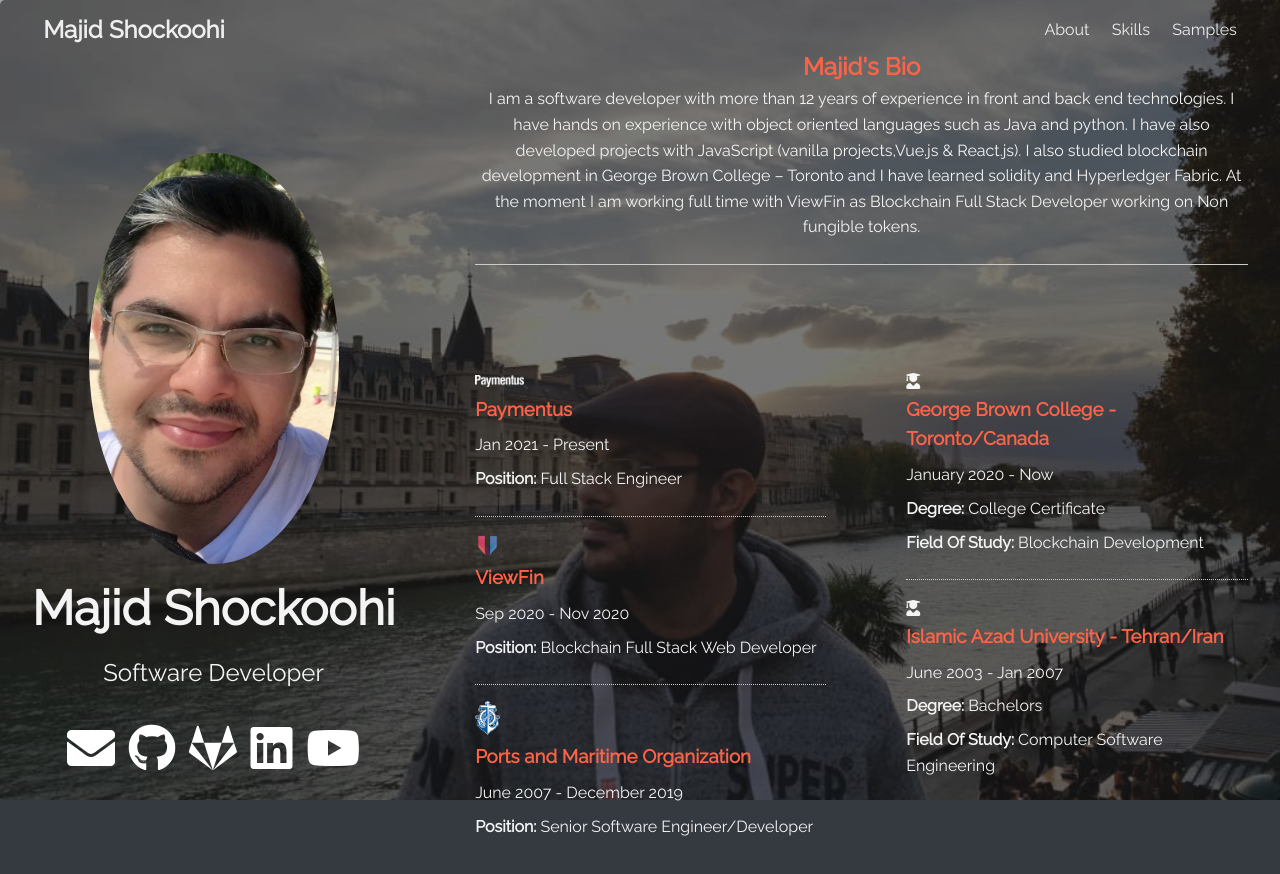
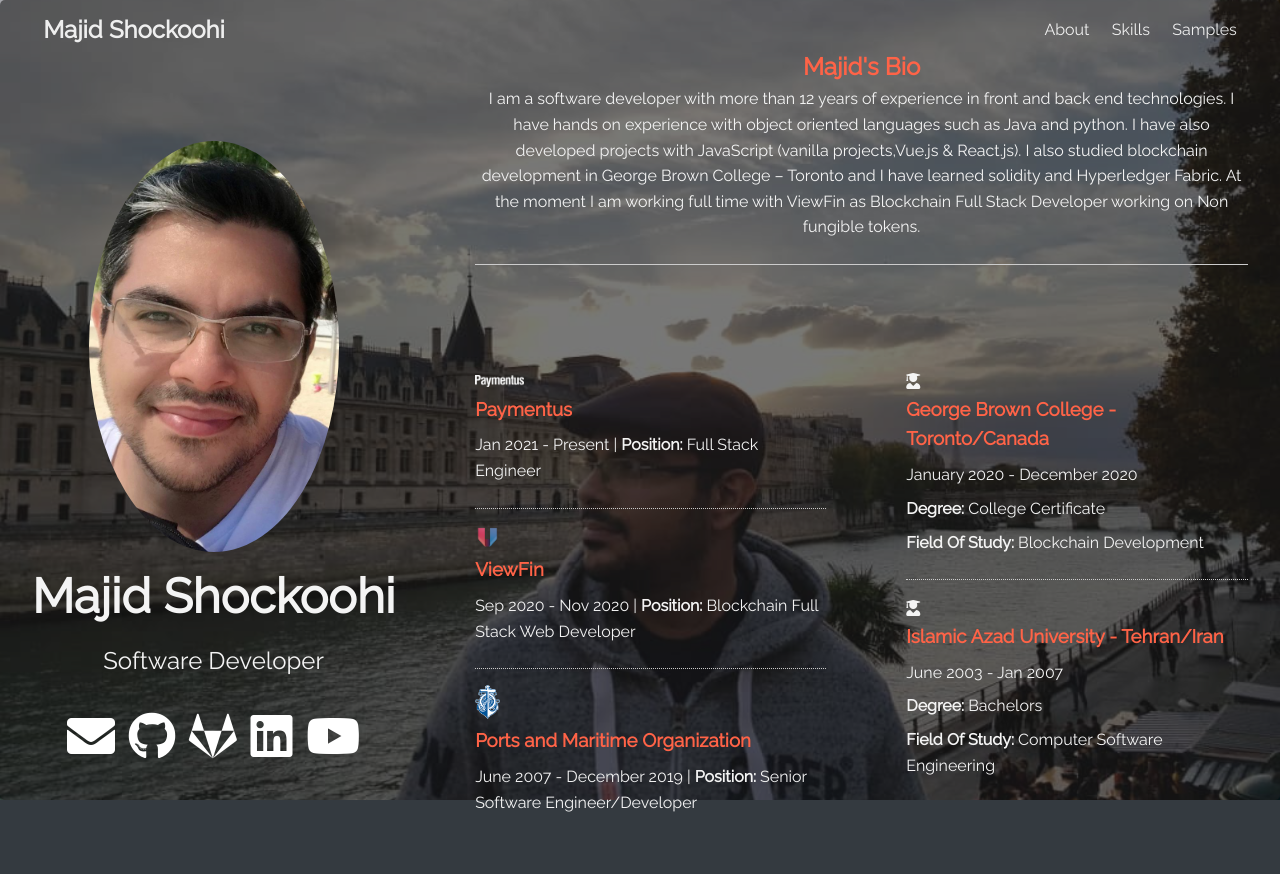
Before and after one commit to majid-T/portfolio, a plain HTML site: page about.html in a window 1280 px wide. Drawn offline with Linux system fonts and the light colour scheme.

Commit message:
Editorial changes

```diff
--- a/about.html
+++ b/about.html
@@ -73,29 +73,20 @@
             <!-- <i class="fas fa-briefcase"></i> -->
             <img class="logo-s" src="img/paymentus.png" alt="paymentus logo">
             <h3 class="text-primary"><a target="_blank" href="https://www.paymentus.com/">Paymentus</a></h3>
-            <p>Jan 2021 - Present</p>
-            <p>
-              <strong>Position: </strong>Full Stack Engineer
-            </p>
+            <p>Jan 2021 - Present | <strong>Position: </strong>Full Stack Engineer</p>
           </div>
           <div>
             <!-- <i class="fas fa-briefcase"></i> -->
             <img class="logo-xs" src="img/viewfin.png" alt="viewfin logo">
             <h3 class="text-primary"><a target="_blank" href="https://www.viewfin.com/">ViewFin</a></h3>
-            <p>Sep 2020 - Nov 2020</p>
-            <p>
-              <strong>Position: </strong>Blockchain Full Stack Web Developer
-            </p>
+            <p>Sep 2020 - Nov 2020 | <strong>Position: </strong>Blockchain Full Stack Web Developer</p>
           </div>
           <div>
             <!-- <i class="fas fa-briefcase"></i> -->
             <img class="logo-xs" src="img/pmo.png" alt="pmo logo">
             <h3 class="text-primary"><a target="_blank" href="https://www.pmo.ir/en/home">Ports and Maritime
                 Organization</a></h3>
-            <p>June 2007 - December 2019</p>
-            <p>
-              <strong>Position: </strong>Senior Software Engineer/Developer
-            </p>
+            <p>June 2007 - December 2019 | <strong>Position: </strong>Senior Software Engineer/Developer</p>
           </div>
         </div>
 
@@ -106,7 +97,7 @@
             <h3 class="text-primary">
               George Brown College - Toronto/Canada
             </h3>
-            <p>January 2020 - Now</p>
+            <p>January 2020 - December 2020</p>
             <p><strong>Degree: </strong>College Certificate</p>
             <p><strong>Field Of Study: </strong>Blockchain Development</p>
           </div>
```
Also changed, not shown: samples.html (+1 -4 lines).
